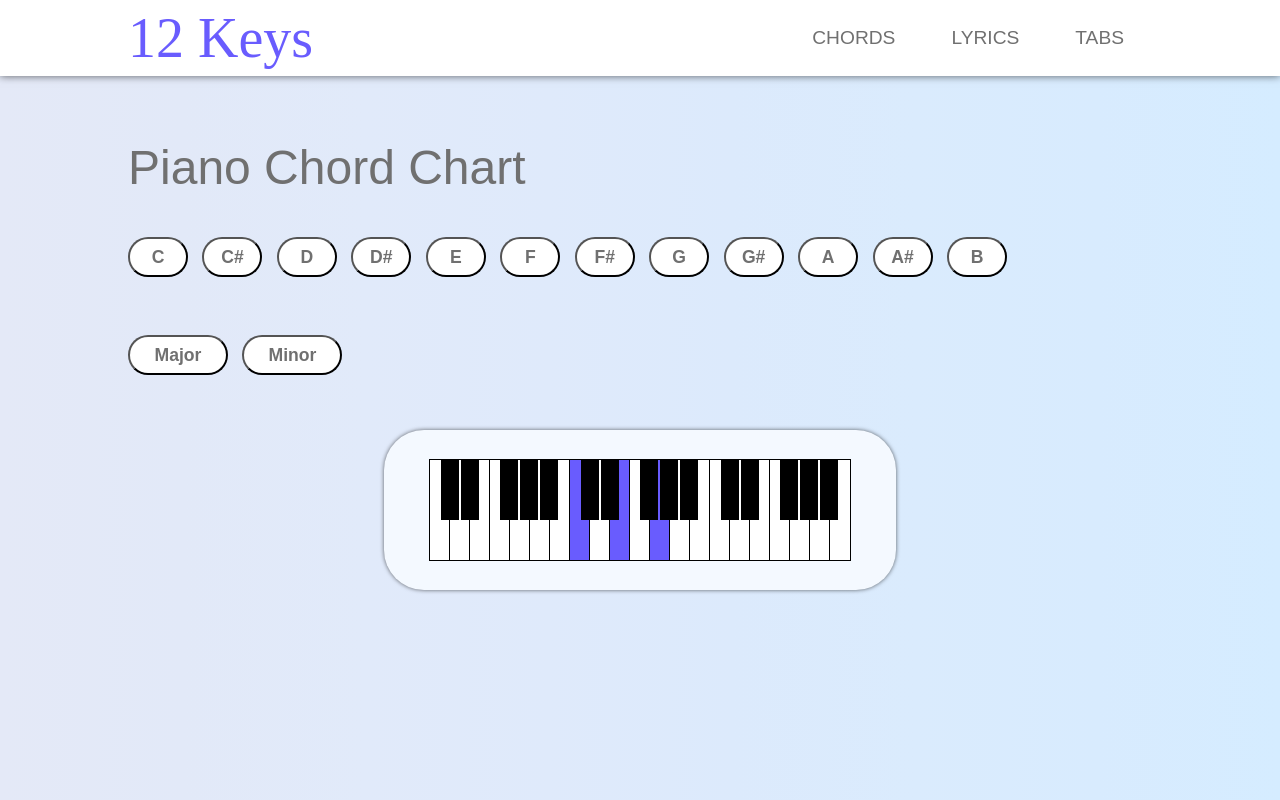
After one commit to B-Kosev/www-chords-editor-player, a PHP site: page /piano.html in a window 1280 px wide. The commit adds this page. Run offline with PHP 8.4, Linux system fonts and the light colour scheme; some web fonts are replaced.

Commit message:
add piano chord chart page

```diff
--- a/resources/chords.html
+++ b/resources/chords.html
@@ -11,8 +11,8 @@
 			<nav>
 				<ul class="nav">
 					<li><a href="chords.html">Chords</a></li>
-					<li><a href="chords.html">Lyrics</a></li>
-					<li><a href="chords.html">Tabs</a></li>
+					<li><a href="#">Lyrics</a></li>
+					<li><a href="#">Tabs</a></li>
 				</ul>
 			</nav>
 		</header>
@@ -21,7 +21,7 @@
 
 		<section class="cards">
 			<section class="card">
-				<a href="#">
+				<a href="piano.html">
 					<figure class="fig">
 						<img src="./static/images/piano.jpg" />
 						<figcaption>Piano</figcaption>
--- /dev/null
+++ b/resources/piano.html
@@ -0,0 +1,107 @@
+<!DOCTYPE html>
+<html>
+	<head>
+		<title>Chord Editor</title>
+		<link href="./static/css/index.css" rel="stylesheet" />
+		<link href="./static/css/piano.css" rel="stylesheet" />
+	</head>
+	<body>
+		<header class="header">
+			<a href="index.html" class="title">12 Keys</a>
+			<nav>
+				<ul class="nav">
+					<li><a href="chords.html">Chords</a></li>
+					<li><a href="chords.html">Lyrics</a></li>
+					<li><a href="chords.html">Tabs</a></li>
+				</ul>
+			</nav>
+		</header>
+
+		<h2>Piano Chord Chart</h2>
+
+		<figure class="keys">
+			<!-- <figcaption class="chord-label">Chords</figcaption> -->
+			<ul>
+				<li><button type="button">C</button></li>
+				<li><button type="button">C#</button></li>
+				<li><button type="button">D</button></li>
+				<li><button type="button">D#</button></li>
+				<li><button type="button">E</button></li>
+				<li><button type="button">F</button></li>
+				<li><button type="button">F#</button></li>
+				<li><button type="button">G</button></li>
+				<li><button type="button">G#</button></li>
+				<li><button type="button">A</button></li>
+				<li><button type="button">A#</button></li>
+				<li><button type="button">B</button></li>
+			</ul>
+		</figure>
+
+		<figure class="min-maj">
+			<!-- <figcaption>Chord type</figcaption> -->
+			<ul>
+				<li><button type="button">Major</button></li>
+				<li><button type="button">Minor</button></li>
+			</ul>
+		</figure>
+
+		<section class="piano">
+			<ul class="octave first">
+				<ul class="whites">
+					<li class="white"></li>
+					<li class="white"></li>
+					<li class="white"></li>
+					<li class="white"></li>
+					<li class="white"></li>
+					<li class="white"></li>
+					<li class="white"></li>
+				</ul>
+				<ul class="blacks">
+					<li class="black"></li>
+					<li class="black"></li>
+					<li class="black"></li>
+					<li class="black"></li>
+					<li class="black"></li>
+				</ul>
+			</ul>
+			<ul class="octave second">
+				<ul class="whites">
+					<li class="white active"></li>
+					<li class="white"></li>
+					<li class="white active"></li>
+					<li class="white"></li>
+					<li class="white active"></li>
+					<li class="white"></li>
+					<li class="white"></li>
+				</ul>
+				<ul class="blacks">
+					<li class="black"></li>
+					<li class="black"></li>
+					<li class="black"></li>
+					<li class="black"></li>
+					<li class="black"></li>
+				</ul>
+			</ul>
+			<ul class="octave third">
+				<ul class="whites">
+					<li class="white"></li>
+					<li class="white"></li>
+					<li class="white"></li>
+					<li class="white"></li>
+					<li class="white"></li>
+					<li class="white"></li>
+					<li class="white"></li>
+				</ul>
+				<ul class="blacks">
+					<li class="black"></li>
+					<li class="black"></li>
+					<li class="black"></li>
+					<li class="black"></li>
+					<li class="black"></li>
+				</ul>
+			</ul>
+		</section>
+
+		<footer></footer>
+	</body>
+</html>
--- a/resources/static/css/index.css
+++ b/resources/static/css/index.css
@@ -2,21 +2,26 @@
 
 :root {
 	--body-color: #e4e9f7;
-
 	--header-color: #fff;
 	--primary-color: #695cfe;
 	--toggle-color: #ddd;
 	--text-color: #707070;
 }
 
+/* ======== MAIN ======== */
+
 * {
-	margin: 0;
-	padding: 0;
-	border: 0;
-	outline: 0;
 	box-sizing: border-box;
 	text-decoration: none;
 	font-family: "Poppins", sans-serif;
+}
+
+html,
+body {
+	margin: 0;
+	padding: 0;
+	outline: 0;
+	border: 0;
 }
 
 body {
@@ -24,21 +29,22 @@ body {
 	background: linear-gradient(90deg, #e4e9f7, #e2e9f8, #e1eafa, #dfeafb, #dceafc, #daebfd, #d8ebfe, #d5ecff);
 }
 
+/* ======== HEADER ======== */
+
 .header {
 	width: 100%;
 	display: flex;
 	justify-content: space-between;
 	align-items: center;
 	padding: 0px 10%;
-	color: #000;
 	background-color: var(--header-color);
+
 	box-shadow: 0px 0px 8px rgba(0, 0, 0, 0.6);
 }
 
 .title {
 	font-family: Koulen;
 	font-size: 3.5rem;
-	letter-spacing: 0.2rem;
 
 	background-color: var(--header-color);
 	color: var(--primary-color);
@@ -66,13 +72,16 @@ body {
 	background-color: var(--header-color);
 	color: var(--text-color);
 	border-radius: 6px;
-	transition: background-color 0.5s ease;
+	transition: background-color, transform 0.5s ease;
 }
 
 .nav li a:hover {
+	transform: scale(1.1);
 	color: var(--header-color);
 	background-color: var(--primary-color);
 }
+
+/* ======== CARDS ======== */
 
 .cards {
 	display: flex;
@@ -90,6 +99,7 @@ body {
 	background-color: var(--header-color);
 	box-shadow: 0px 0px 8px rgba(0, 0, 0, 0.6);
 	transition: background-color, transform 0.5s ease;
+	cursor: pointer;
 }
 
 .card figcaption {
@@ -110,6 +120,8 @@ img {
 	width: 250px;
 }
 
+/* ======== RESPONSIVENESS ======== */
+
 @media (max-width: 740px) {
 	.title {
 		font-size: 2.5rem;
--- /dev/null
+++ b/resources/static/css/piano.css
@@ -0,0 +1,137 @@
+:root {
+	--body-color: #e4e9f7;
+    --background-color:#F4F9FF;
+	--header-color: #fff;
+	--primary-color: #695cfe;
+	--toggle-color: #ddd;
+	--text-color: #707070;
+}
+
+/* ======== BUTTONS ======== */
+
+.keys,
+.min-maj {
+	display: flex;
+	flex-wrap: wrap;
+	align-items: center;
+	margin-left: 10%;
+}
+
+.keys ul,
+.min-maj ul {
+	padding: 0;
+}
+
+.keys li,
+.min-maj li {
+	display: inline-block;
+	padding: 10px 10px 0px 0px;
+}
+
+.keys button,
+.min-maj button {
+	outline: none;
+	height: 40px;
+	width: 60px;
+	text-align: center;
+	border-radius: 40px;
+	background: white;
+	/* border: 2px solid var(--primary-color); */
+	color: var(--text-color);
+	font-size: 1.1rem;
+	font-weight: bold;
+	cursor: pointer;
+}
+
+.min-maj button {
+	width: 100px;
+}
+
+.keys button:hover,
+.min-maj button:hover {
+	color: var(--header-color);
+	background-color: var(--primary-color);
+	transition: background-color 0.5s ease;
+}
+
+/* ======== TEXT ======== */
+
+.keys figcaption,
+.min-maj figcaption {
+	font-size: 1.5rem;
+	color: var(--text-color);
+}
+
+h2 {
+	font-size: 3rem;
+	margin: 5% 10% 0 10%;
+	margin-bottom: 0;
+	font-weight: 500;
+	color: var(--text-color);
+}
+
+/* ======== PIANO ======== */
+
+.piano {
+	display: flex;
+	align-items: center;
+	justify-content: center;
+	margin: 3% 30%;
+	padding: 30px;
+	background-color: var(--background-color);
+	border-radius: 40px;
+	/* border: 1px solid black; */
+    box-shadow: 0px 0px 4px rgba(0, 0, 0, 0.6);
+}
+
+.whites,
+.blacks {
+	display: flex;
+	list-style: none;
+	padding: 0;
+	margin: 0;
+}
+
+.blacks {
+	margin-top: -100px;
+	margin-left: 10px;
+}
+
+.black:nth-child(3) {
+	margin-left: 20px;
+}
+
+.octave {
+	margin: 0;
+	padding: 0;
+	width: 140px;
+	height: 100px;
+}
+
+.white {
+	background-color: white;
+	width: 20px;
+	height: 100px;
+	outline: 1px solid black;
+}
+
+.black {
+	background-color: black;
+	margin: 0px 1px;
+	width: 18px;
+	height: 60px;
+	/* outline: 1px solid black; */
+	z-index: 2;
+}
+
+.active {
+	background-color: var(--primary-color);
+}
+
+/* ======== RESPONSIVENESS ======== */
+
+@media (max-width: 740px) {
+	h2 {
+		font-size: 2rem;
+	}
+}
```
Also changed, not shown: resources/static/css/chords.css (+10 -1 lines).
